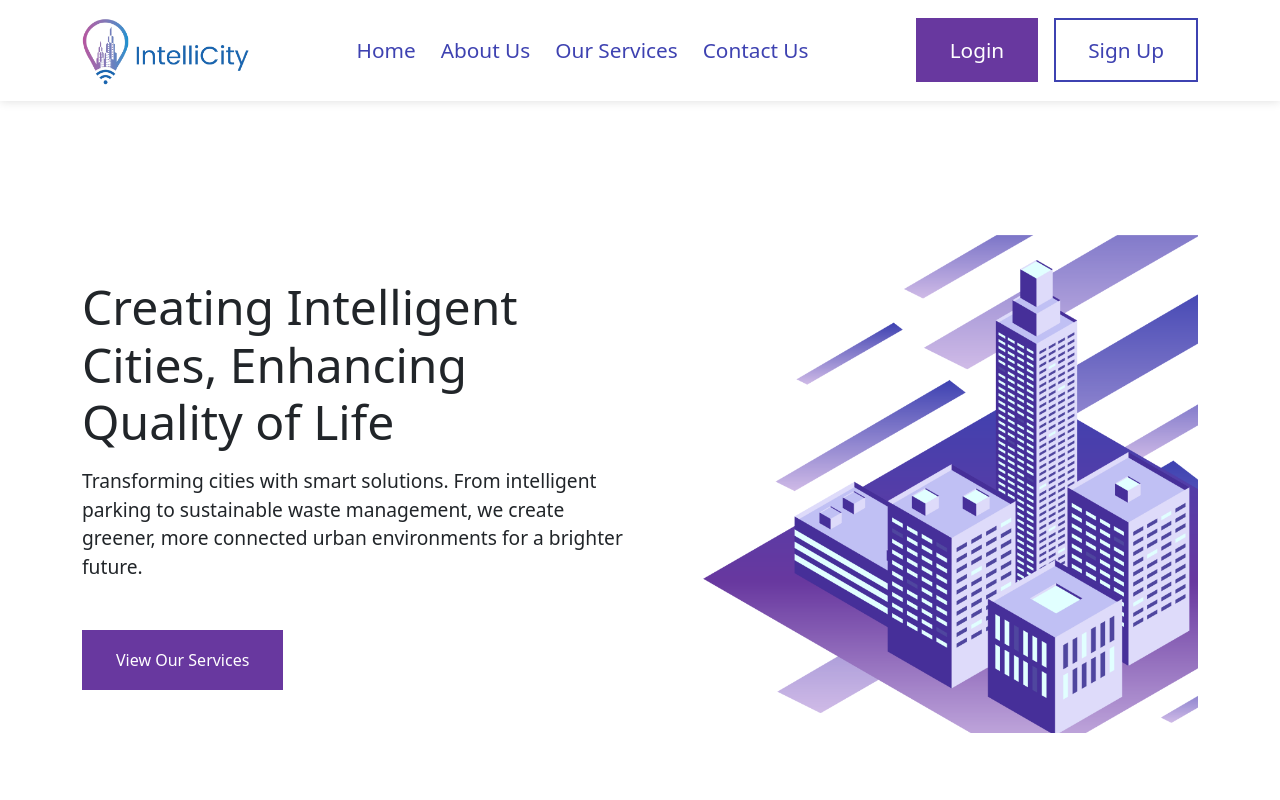
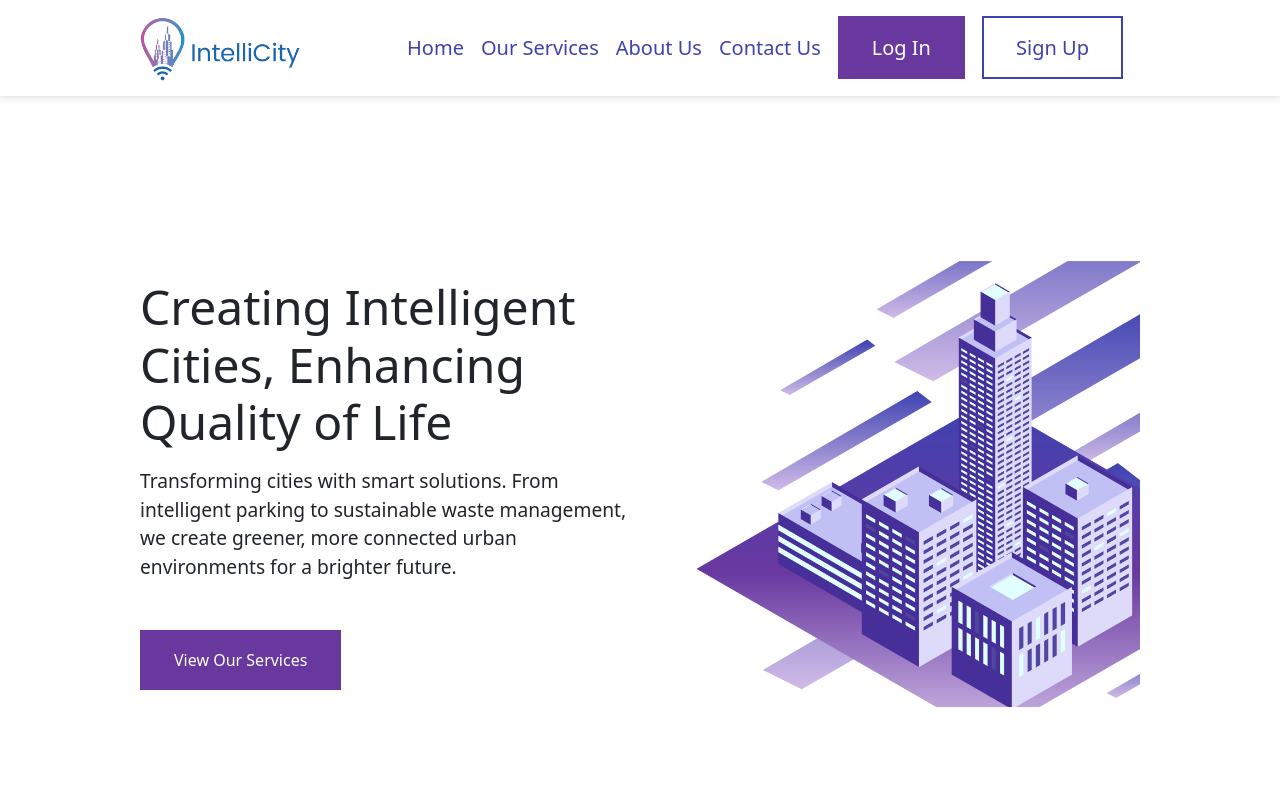
Before and after one commit to AliiMuhammed/Modifier-7.0, a React (Create React App) app in the folder intellicity/: page /#home in a window 1280 px wide. Shown: the top 800 px of the page. Built offline with nearby package versions, Linux system fonts and the light colour scheme; no server answers.

Commit message:
last update
-add storage
-add navigation from login and sign up
-redesign nav bar

```diff
--- /dev/null
+++ b/intellicity/src/Helper/Storage.jsx
@@ -0,0 +1,31 @@
+// Save user info to localStorage
+export const setAuthUser = (data) => {
+  const expirationDate = new Date();
+  expirationDate.setHours(expirationDate.getHours() + 2); // Set the expiration to 2 hours from now
+
+  const userInfo = {
+    user: data,
+    expiresAt: expirationDate.getTime(), // Save the expiration timestamp in milliseconds
+  };
+
+  localStorage.setItem("user", JSON.stringify(userInfo));
+};
+
+// Get user info from localStorage
+export const getAuthUser = () => {
+  const userInfo = JSON.parse(localStorage.getItem("user"));
+
+  if (userInfo && userInfo.expiresAt > Date.now()) {
+    // User info is still valid, return the user data
+    return userInfo.user;
+  } else {
+    // User info has expired or does not exist, remove it from localStorage and return null
+    localStorage.removeItem("user");
+    return null;
+  }
+};
+
+// Remove user info from localStorage
+export const removeAuthUser = () => {
+  localStorage.removeItem("user");
+};
--- a/intellicity/src/Shared/Footer.jsx
+++ b/intellicity/src/Shared/Footer.jsx
@@ -13,7 +13,7 @@ const Footer = () => {
             <img src={logo} alt="logo footer" />
           </div>
           <div className="footer-links">
-            <ul className="nav-links">
+            <ul className="footer-nav-links">
               <li>
                 <Link to="/#home">Home</Link>
               </li>
--- a/intellicity/src/Shared/NavBar.jsx
+++ b/intellicity/src/Shared/NavBar.jsx
@@ -1,15 +1,18 @@
-import React, { useEffect } from "react";
-import { Link, useLocation } from "react-router-dom";
+import React, { useEffect, useState } from "react";
+import { Link, useLocation, NavLink } from "react-router-dom";
 import { Dropdown } from "react-bootstrap";
 import logo from "../Assest/Images/h-logo.png";
 import "../Style/nav.css";
 import profile from "../Assest/Images/profile.jpg";
-
-// Rest of the code...
+import { AiFillCloseSquare } from "react-icons/ai";
+import { FaBars } from "react-icons/fa";
+import { getAuthUser, removeAuthUser } from "../Helper/Storage";
+import { useNavigate } from "react-router-dom";
 
 const NavBar = () => {
+  const auth = getAuthUser();
   const location = useLocation();
-
+  const navigate = useNavigate();
   useEffect(() => {
     const targetId = location.hash.substr(1);
     const targetElement = document.getElementById(targetId);
@@ -25,58 +28,133 @@ const NavBar = () => {
     }
   }, [location]);
 
+  const LogOut = () => {
+    removeAuthUser();
+    navigate("/");
+  };
+
+  const [isNavShowing, setIsNavShowing] = useState(false);
+  const links = [
+    {
+      id: 1,
+      name: "Home",
+      path: "/#home",
+    },
+    {
+      id: 2,
+      name: "Our Services",
+      path: "/#our-services",
+    },
+    {
+      id: 3,
+      name: "About Us",
+      path: "/#about",
+    },
+    {
+      id: 4,
+      name: "Contact Us",
+      path: "/#contact-us",
+    },
+  ];
+
   return (
     <nav>
-      <div className="container">
-        <div className="logo">
-          <Link to={"/#home"}>
+      <div className="container nav-container">
+        <Link
+          to="/#home"
+          className="logo"
+          onClick={() => setIsNavShowing(false)}
+        >
           <img src={logo} alt="logo" />
         </Link>
+
+        <ul className={`nav-links ${isNavShowing ? "show-nav" : "hide-nav"}`}>
+          {links.map((link) => {
+            return (
+              <li key={link.id}>
+                <NavLink
+                  to={link.path}
+                  onClick={() => setIsNavShowing((prev) => !prev)}
+                >
+                  {link.name}
+                </NavLink>
+              </li>
+            );
+          })}
+
+          {/* Authenticated Routes */}
+          {auth && auth.type !== "admin" && (
+            <>
+              <li className="profile-circle">
+                <div className="profile">
+                  <NavLink to={"/profile" + "/" + auth.type}>
+                    <img src={profile} alt="" />
+                  </NavLink>
                 </div>
-        <ul className="nav-links">
+              </li>
+              <li className={"profile-link"}>
+                <NavLink
+                  to={"/profile" + "/" + auth.type}
+                  onClick={() => setIsNavShowing((prev) => !prev)}
+                >
+                  My Profile
+                </NavLink>
+              </li>
+            </>
+          )}
+          {/* Authenticated Routes */}
+          {auth && auth.type === "admin" && (
             <li>
-            <Link to="/#home">Home</Link>
+              <NavLink to={"/admin"}>DashBoard</NavLink>
+            </li>
+          )}
+          {auth && (
+            <li>
+              <NavLink
+                className={"main-btn login-btn nav-btn  "}
+                onClick={() => {
+                  setIsNavShowing((prev) => !prev);
+                  setTimeout(() => {
+                    LogOut();
+                  }, 2000);
+                }}
+                to={"/"}
+              >
+                log out
+              </NavLink>
+            </li>
+          )}
+          {/* unAuthenticated Routes*/}
+          {!auth && (
+            <>
+              <li>
+                <NavLink
+                  to="/login"
+                  onClick={() => setIsNavShowing((prev) => !prev)}
+                  className={"main-btn login-btn  nav-btn"}
+                >
+                  log in
+                </NavLink>
               </li>
               <li>
-            <Link to="/#about">About us</Link>
+                <NavLink
+                  onClick={() => setIsNavShowing((prev) => !prev)}
+                  className="main-btn login-btn nav-btn signUp-btn"
+                  to="/sign-up"
+                >
+                  Sign Up
+                </NavLink>
               </li>
-          <li>
-            <Link to="/#our-services">Our Services</Link>
-          </li>
-          <li>
-            <Link to="/#contact-us">Contact Us</Link>
-          </li>
+            </>
+          )}
         </ul>
-        <div className="nav-btns">
-          <Link className="main-btn login-main-btn" to="/login">
-            Login
-          </Link>
-          <Link className="main-btn sign-main-btn" to="/sign-up">
-            Sign Up
-          </Link>
-        </div>
 
-        {/* <div className="profile">
-          <Dropdown>
-            <Dropdown.Toggle id="dropdown-basic" className="profile-btn">
-              <img src={profile} alt="" />
-            </Dropdown.Toggle>
-            <Dropdown.Menu
-            className="drop-down-profile"
-              style={{
-                transform: "translate(-50%, 0)",
-                top: "100%",
-                left: "50%",
-              }}
+        <button
+          className="nav-toggle-btn"
+          onClick={() => setIsNavShowing((prev) => !prev)}
         >
-              <Dropdown.Item href="#/action-1">Your Profile</Dropdown.Item>
-              <Dropdown.Divider />
-              <Dropdown.Item as={Link} to="/logout" className="btn login-btn">
-                Log out
-              </Dropdown.Item>
-            </Dropdown.Menu>
-          </Dropdown>
-        </div> */}
+          {isNavShowing ? <AiFillCloseSquare /> : <FaBars />}
+        </button>
       </div>
     </nav>
   );
--- a/intellicity/src/pages/Auth/SignUpForm.jsx
+++ b/intellicity/src/pages/Auth/SignUpForm.jsx
@@ -1,15 +1,19 @@
 import React, { useState } from "react";
 import { Form, Button, Alert } from "react-bootstrap";
+import Spinner from "react-bootstrap/Spinner";
 import axios from "axios";
+import { useNavigate } from "react-router-dom";
 
 const SignUpForm = () => {
+  const navigate = useNavigate();
   const [sign, setSign] = useState({
-    name: "", // Add name property to the state
+    name: "",
     email: "",
     password: "",
-    phoneNumber: "", // Add phoneNumber property to the state
+    phoneNumber: "",
     loading: false,
     err: [],
+    success: "",
   });
 
   const handleSubmit = (e) => {
@@ -23,23 +27,33 @@ const SignUpForm = () => {
         phone: sign.phoneNumber,
       })
       .then((resp) => {
-        console.log("success");
-        setSign({ ...sign, loading: false, err: [] });
+        setSign({
+          ...sign,
+          loading: false,
+          err: [],
+          success:
+            "Congratulations! You have successfully signed up. Welcome aboard!, Redirecting to login page in 5 seconds.",
+        });
+        // Navigate to the login page after 5 seconds
+        setTimeout(() => {
+          navigate("/login");
+        }, 5000);
       })
       .catch((err) => {
-        console.log(err);
         setSign({ ...sign, loading: false, err: err.response.data.errors });
       });
   };
 
   return (
     <Form onSubmit={handleSubmit}>
-       {sign.err.map((error, index) => (
+      {/* errors handling */}
+      {sign.err.map((error, index) => (
         <Alert key={index} variant="danger">
           {error.msg}
         </Alert>
       ))}
-
+      {/* successfully sign up */}
+      {sign.success !== "" && <Alert variant="success">{sign.success}</Alert>}
       <Form.Group controlId="name">
         <Form.Control
           type="text"
@@ -79,9 +93,12 @@ const SignUpForm = () => {
           placeholder="Phone Number"
         />
       </Form.Group>
-
-      <Button className="main-btn" type="submit">
-        Sign Up
+      <Button
+        type="submit"
+        className="main-btn"
+        disabled={sign.loading === true}
+      >
+        {sign.loading === true ? <Spinner animation="border" /> : "Sign Up"}
       </Button>
     </Form>
   );
--- a/intellicity/src/pages/Auth/loginForm.jsx
+++ b/intellicity/src/pages/Auth/loginForm.jsx
@@ -2,9 +2,12 @@ import React, { useState } from "react";
 import { Form, Button } from "react-bootstrap";
 import "../../Style/index.css";
 import { Alert } from "react-bootstrap";
+import Spinner from "react-bootstrap/Spinner";
 import axios from "axios";
-
+import {setAuthUser}from "../../Helper/Storage"
+import {useNavigate} from "react-router-dom"
 const LoginForm = () => {
+  const navigate=useNavigate()
   const [login, setLogin] = useState({
     email: "",
     password: "",
@@ -12,22 +15,64 @@ const LoginForm = () => {
     err: [],
   });
 
+  const [formErrors, setFormErrors] = useState({
+    email: "",
+    password: "",
+  });
+
   const handleSubmit = (e) => {
     e.preventDefault();
+    if (validateForm()) {
       setLogin({ ...login, loading: true, err: [] });
-    axios.post("http://localhost:5000/login", {
+      axios
+        .post("http://localhost:5000/login", {
           email: login.email,
           password: login.password,
-    }).then(resp=>{
-      console.log("succses")
+        })
+        .then((resp) => {
           setLogin({ ...login, loading: false, err: [] });
-    }).catch(err=>{
-      console.log(err)
-      setLogin({ ...login, loading: false, err:[] });
+          setAuthUser(resp.data)
+          navigate("/")
         })
+        .catch((err) => {
+          setLogin({ ...login, loading: false, err: err.response.data.errors });
+        });
+    }
+  };
+
+  const validateForm = () => {
+    let isValid = true;
+    const errors = {
+      email: "",
+      password: "",
+    };
+
+    if (!login.email) {
+      errors.email = "Email is required";
+      isValid = false;
+    }
+
+    if (!login.password) {
+      errors.password = "Password is required";
+      isValid = false;
+    }
+
+    setFormErrors(errors);
+    return isValid;
   };
 
   return (
+    <>
+      {/* errors handling */}
+      {login.err.map((error, index) => (
+        <Alert
+          key={index}
+          variant="danger"
+          style={{ width: "80%", marginTop: "1rem" }}
+        >
+          {error.msg}
+        </Alert>
+      ))}
       <Form onSubmit={handleSubmit}>
         <Form.Group controlId="email">
           <Form.Control
@@ -35,8 +80,10 @@ const LoginForm = () => {
             placeholder="Email"
             value={login.email}
             onChange={(e) => setLogin({ ...login, email: e.target.value })}
-          required
           />
+          {formErrors.email && (
+            <Form.Text className="text-danger">{formErrors.email}</Form.Text>
+          )}
         </Form.Group>
 
         <Form.Group controlId="password">
@@ -45,13 +92,20 @@ const LoginForm = () => {
             placeholder="Password"
             value={login.password}
             onChange={(e) => setLogin({ ...login, password: e.target.value })}
-          required
           />
+          {formErrors.password && (
+            <Form.Text className="text-danger">{formErrors.password}</Form.Text>
+          )}
         </Form.Group>
-      <Button type="submit" className="main-btn login-btn">
-        Login
+        <Button
+          type="submit"
+          className="main-btn login-btn"
+          disabled={login.loading === true}
+        >
+          {login.loading === true ? <Spinner animation="border" /> : "Login"}
         </Button>
       </Form>
+    </>
   );
 };
 
--- a/intellicity/src/pages/Auth/style/signUp.css
+++ b/intellicity/src/pages/Auth/style/signUp.css
@@ -1,7 +1,12 @@
 .signUp {
 
 }
-
+/* Small screens (up to 767px) */
+@media only screen and (max-width: 767px) {
+    .signUp {
+        height: 90vh;
+    }
+  }
 .signUp .container{
     width: 100%;
     height: 100%;
@@ -23,7 +28,12 @@
     justify-content: center;
     flex-direction: column;
 }
-
+/* Small screens (up to 767px) */
+@media only screen and (max-width: 767px) {
+    .signUp .container form{
+        width: 80%;
+    }
+  }
 
 .signUp .container form div{
     width: 100%;
@@ -43,3 +53,23 @@
 .signUp .container form input:focus {
     border-width: 10px;
 }
+/* Small screens (up to 767px) */
+@media only screen and (max-width: 767px) {
+    .container {
+      width: 90%;
+    }
+  }
+
+  /* Medium screens (768px - 991px) */
+  @media only screen and (min-width: 768px) and (max-width: 991px) {
+    .container {
+      width: 85%;
+    }
+  }
+
+  /* Large screens (992px and up) */
+  @media only screen and (min-width: 992px) {
+    .container {
+      width: 80%;
+    }
+  }
--- a/intellicity/src/pages/Services/Services.jsx
+++ b/intellicity/src/pages/Services/Services.jsx
@@ -9,7 +9,7 @@ function Services() {
     loading: false,
     results: [],
     err: null,
-    reload: 0,
+
   });
 
   useEffect(() => {
@@ -26,7 +26,7 @@ function Services() {
           err: "Error can't load Services",
         });
       });
-  }, [service.reload]);
+  }, []);
 
   const displayServices = () => {
     return (
--- a/intellicity/src/style/index.css
+++ b/intellicity/src/style/index.css
@@ -103,6 +103,7 @@ section {
   border-radius: 0;
   color: #ffff;
   transition: var(--main-transition);
+  text-transform: capitalize;
 }
 
 .main-btn:hover {
@@ -278,4 +279,8 @@ section {
   top: 50%;
   left: 50%;
   transform: translate(-50%,-50%);
+    position: absolute;
+    display: block;
+    z-index: -1;
+
 }
--- a/intellicity/src/style/nav.css
+++ b/intellicity/src/style/nav.css
@@ -1,107 +1,242 @@
 nav {
-    width: 100%;
-    height: fit-content;
-    padding: 1rem;
-    box-shadow: 0 0 10px #ddd;
+    height: 6rem;
+    width: 100vw;
+    background: #fff;
+    display: grid;
+    place-items: center;
     position: fixed;
     top: 0;
-    z-index: 10000000;
-    background-color: #ffff;
+    left: 0;
+    z-index: 99999999;
+    -webkit-box-shadow: 0px 1px 8px 0px rgba(0, 0, 0, 0.5);
+    -moz-box-shadow: 0px 1px 8px 0px rgba(0, 0, 0, 0.5);
+    box-shadow: 0px 1px 8px 0px rgba(0, 0, 0, 0.15);
+    font-size: 20px;
+    font-weight: 500;
 }
 
-nav .container {
+/*only show for medium and small screens*/
+.nav-toggle-btn {
+    display: none;
+}
+
+.nav-container {
+    height: 100%;
+    display: flex;
+    justify-content: space-between;
+    align-items: center;
+    position: relative;
+}
+
+.logo {
+    width: 10rem;
+    display: block;
+}
+
+.logo img {
+    width: 100%;
+}
+
+.nav-links {
     display: flex;
     align-items: center;
-    justify-content: space-between;
-    font-size: 1.3rem;
+    justify-content: space-evenly;
+    width: 75%;
 }
 
-@media only screen and (min-width: 768px) and (max-width: 991px) {
-    nav .container {
+.nav-links li a {
+    color: var(--main-color);
 
-        font-size: 1.2rem;
+}
+
+.nav-links li:not(:last-child) a:hover {
+    color: var(--second-color);
+    transition: var(--main-transition);
+}
+
+.nav-links .main-btn.login-btn.nav-btn {
+    color: #fff;
+}
+
+.nav-links .main-btn.login-btn.nav-btn:hover {
+    color: var(--main-color)
+}
+
+
+.signUp-btn {
+
+    background-color: transparent;
+    color: var(--main-color) !important;
+    border-color: var(--main-color);
+}
+
+.signUp-btn:hover {
+
+    background-color: var(--second-color);
+    color: #fff !important;
+    border-color: var(--second-color);
+}
+
+/*=============================Responsive===================================*/
+
+/*small*/
+@media (max-width:768px) {
+    .logo {
+        width: 12rem;
     }
 }
 
-nav .container .nav-links {
-    display: flex;
-    align-items: center;
-    justify-content: space-between;
+/*medium*/
+@media (min-width: 993px)and (max-width:1199px) {
+    .nav-links {
+        font-size: 1rem;
+    }
+}
+
+@media (max-width:992px) {
+    .nav-toggle-btn {
+        display: inline-block;
+        background: transparent;
+        font-size: 2rem;
+        cursor: pointer;
+        z-index: 5555;
+        border: none;
+    }
+
+    .nav-toggle-btn svg {
+        color: var(--main-color);
+    }
+
+    .nav-links {
+        position: absolute;
+        top: 100%;
+        right: 0;
+        flex-direction: column;
+        gap: 0;
+        perspective: 400px;
+    }
+
+    .nav-links::before {
+        content: "";
+        position: absolute;
+        top: -46px;
+        right: 0;
+        border: 26px solid transparent;
+        border-bottom: 20px solid var(--second-color);
 
     }
 
-/* Small screens (up to 767px) */
-@media only screen and (max-width: 767px) {
-    nav .container .nav-links {
+    .nav-links li {
+        height: 4rem;
+        width: 100%;
+        box-shadow: -2rem 2rem 5rem rgba(0, 0, 0, 0.4);
+        animation: navAnimation 600ms ease forwards;
+        transform: rotateX(90deg);
+        opacity: 0;
+        transform-origin: top;
+        background-color: var(--second-color);
+        justify-content: center;
+        display: flex;
+        align-items: center;
+    }
+
+    .nav-links li a {
+
+        color: #fff;
+        height: 100%;
+        width: 100%;
+        display: flex;
+        align-items: center;
+        padding: 1rem 4rem 1rem 3rem;
+        font-size: 20px;
+    }
+
+    .nav-links li a:hover {
+        color: var(--third-color) !important;
+    }
+
+    .show-nav {
+        display: flex;
+    }
+
+    .hide-nav {
         display: none;
+    }
 
+    .nav-links li:nth-child(2) {
+        animation-delay: 200ms;
+    }
+
+    .nav-links li:nth-child(3) {
+        animation-delay: 400ms;
+    }
+
+    .nav-links li:nth-child(4) {
+        animation-delay: 600ms;
+    }
+
+    .nav-links li:nth-child(5) {
+        animation-delay: 800ms;
+    }
+
+    .nav-links li:nth-child(6) {
+        animation-delay: 1000ms;
+    }
+    .nav-links li:nth-child(7) {
+        animation-delay: 1200ms;
+    }
+
+    @keyframes navAnimation {
+        to {
+            opacity: 1;
+            transform: rotateX(0);
         }
     }
 
-nav .container .nav-links li a {
-    text-transform: capitalize;
-    color: var(--main-color);
-    transition: var(--main-transition);
+    .nav-links .main-btn.login-btn.nav-btn {
+        border: none;
+        margin: 0;
+        height: 100%;
+        width: 100%;
+        display: flex;
+        align-items: center;
+        padding: 1rem 5rem 1rem 3rem;
+
     }
 
-nav .container .nav-links li a:hover {
-    color: var(--second-color)
+    .profile-circle {
+        display: none !important;
     }
 
-nav .container .nav-links li:not(:last-child) {
-    margin-right: 25px;
+    .signUp-btn {
+        color: #fff !important;
     }
 
-nav .container .logo {
-    width: 15%;
-    display: flex;
 }
 
-/* Small screens (up to 767px) */
-@media only screen and (max-width: 767px) {
-    nav .container .logo {
-        width: 50%;
-        display: flex;
-    }
+.profile-link {
+    display: none;
 }
 
-nav .container .logo img {
-    width: 100%;
-}
+/*large*/
 
 
 
-.nav-btns .sign-main-btn{
-    margin-left: 1rem;
-    background-color: transparent;
-    color: var(--main-color);
-    border-color: var(--main-color);
-}
-.nav-btns .sign-main-btn:hover{
 
-    background-color: var(--second-color);
-    color: #fff;
-    border-color: var(--second-color);
-}
+
 nav .container .profile {
-    width: 90px;
+    width: 75px;
 
 }
 
-nav .container .profile img {
+nav .container .profile  img {
     width: 100%;
     border-radius: 50%;
     border: 2px solid var(--second-color);
 }
 
-nav .container .profile .profile-btn {
-    background-color: transparent;
-    border: none;
-}
+
 
 nav .container .profile .profile-btn::after {
     display: none;
 }
-
-
-/**/
```
Also changed, not shown: intellicity/src/pages/Auth/style/login.css (+1 -10 lines). Lines whose indentation alone changed are shown as unchanged.
